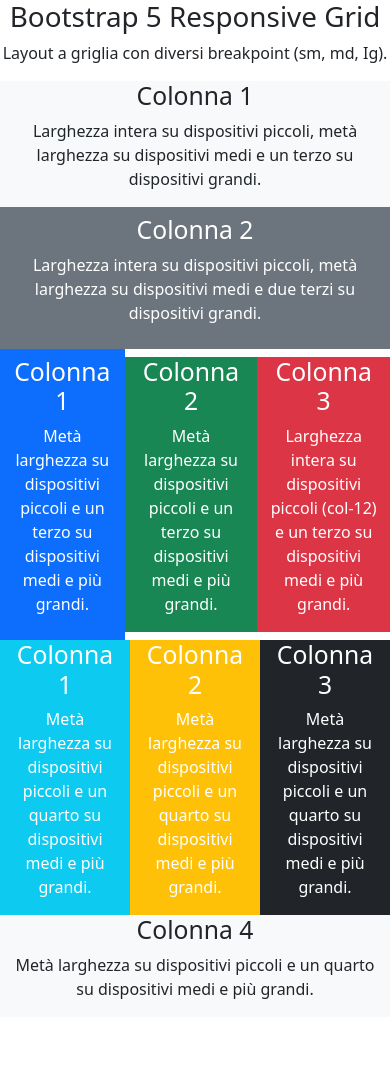
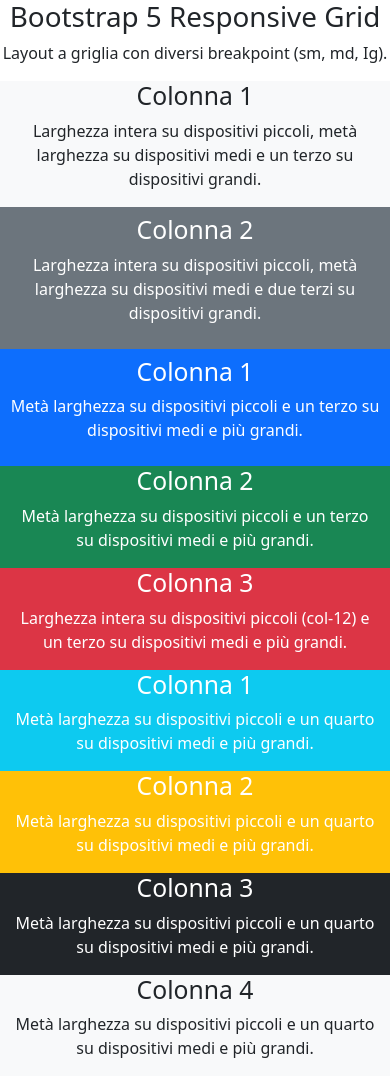
Before and after one commit to Nicole-Villon-Alejandro/htmlcss-bootstrap-layout, a plain HTML site: page index.html in a window 390 px wide. Before the commit the page ends 1017 px from the top, so only its background shows below. Drawn offline with nearby package versions, Linux system fonts and the light colour scheme.

Commit message:
add:mediaqueries

```diff
--- a/index.html
+++ b/index.html
@@ -23,7 +23,7 @@
                 <h2>Colonna 1</h2>
                 <p>Larghezza intera su dispositivi piccoli, metà larghezza su dispositivi medi e un terzo su dispositivi grandi.</p>
             </div>
-            <div class="col bg-secondary text-bg-secondary p-2">
+            <div class="col-sm-12 col-md-6 col-lg-8 bg-secondary text-bg-secondary p-2">
                 <h2>
                     Colonna 2
                 </h2>
@@ -36,19 +36,19 @@
     <!-- Seconda sezione -->
     <div class="container text-center">
         <div class="row align-items-center">
-            <div class="col bg-primary text-bg-primary p-2">
+            <div class="col-sm-6 col-md-4 col-lg-4 bg-primary text-bg-primary p-2">
                 <h2>
                     Colonna 1
                 </h2>
                 <p>Metà larghezza su dispositivi piccoli e un terzo su dispositivi medi e più grandi.</p>
             </div>
-            <div class="col bg-success text-white">
+            <div class="col-sm-6 col-md-4 col-lg-4 bg-success text-white">
                 <h2>
                     Colonna 2
                 </h2>
                 <p>Metà larghezza su dispositivi piccoli e un terzo su dispositivi medi e più grandi.</p>
             </div>
-            <div class="col bg-danger text-white">
+            <div class="col-12 col-md-4 col-lg-4 bg-danger text-white">
                 <h2>
                     Colonna 3
                 </h2>
@@ -61,22 +61,22 @@
     <!-- Terza sezione -->
     <div class="container text-center">
         <div class="row align-items-start">
-            <div class="col bg-info text text-white">
+            <div class="col-sm-6 col-md-3 col-lg-3 bg-info text text-white">
                 <h2>Colonna 1</h2>
                 <p>Metà larghezza su dispositivi piccoli e un quarto su dispositivi medi e più grandi.</p>
 
             </div>
-            <div class="col bg-warning text-white ">
+            <div class="col-sm-6 col-md-3 col-lg-3 bg-warning text-white ">
                 <h2>Colonna 2 </h2>
                 <p>Metà larghezza su dispositivi piccoli e un quarto su dispositivi medi e più grandi.</p>
 
             </div>
-            <div class="col bg-dark text-white">
+            <div class="col-sm-6 col-md-3 col-lg-3 bg-dark text-white">
                 <h2>Colonna 3</h2>
                 <p>Metà larghezza su dispositivi piccoli e un quarto su dispositivi medi e più grandi.</p>
 
             </div>
-            <div class="col bg-light">
+            <div class="col-sm-6 col-md-3 col-lg-3 bg-light">
                 <h2>Colonna 4</h2>
                 <p>Metà larghezza su dispositivi piccoli e un quarto su dispositivi medi e più grandi.</p>
 
```
